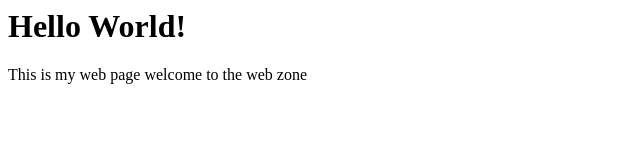
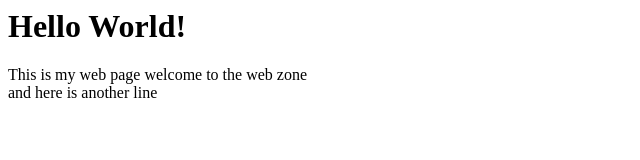
Before and after one commit to tomvdon/Comp20, a plain HTML site: page index.html in a window 1280 px wide. Shown: the whole page, without its empty margins (0-640 px from the left). Drawn offline with Linux system fonts and the light colour scheme.

Commit message:
Update index.html

```diff
--- a/index.html
+++ b/index.html
@@ -4,6 +4,7 @@
 </head>
 <body>
   <h1>Hello World!</h1>
-  This is my web page welcome to the web zone
+  This is my web page welcome to the web zone <br />
+  and here is another line
 </body>
 </html>
```
